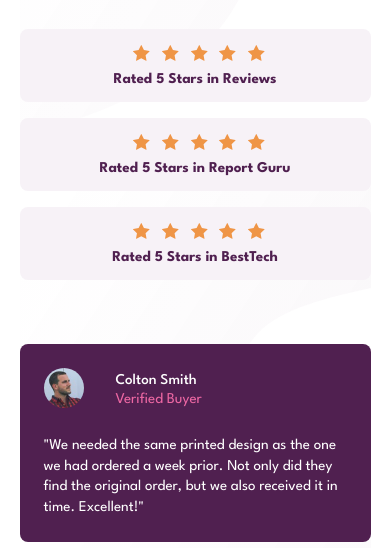
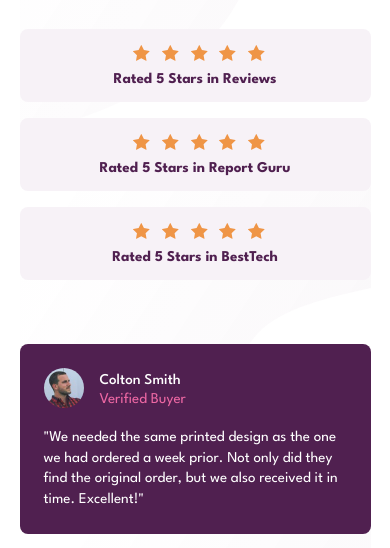
Before and after one commit to Onan-Thairu/social-proof-section, a plain HTML site: page index.html in a window 390 px wide. Shown: the part 232-780 px from the top of the page. Drawn offline with Linux system fonts and the light colour scheme.

Commit message:
chore: reduce testimonial card header padding for mobile.

```diff
--- a/style.css
+++ b/style.css
@@ -175,4 +175,10 @@ body {
   .testimonial-card-one {
     margin-bottom: 0rem;
   }
+  .testimonial-card-header {
+    display: flex;
+    align-items: center;
+    gap: 1rem;
+    margin-bottom: 1rem;
+  }
 }
```
